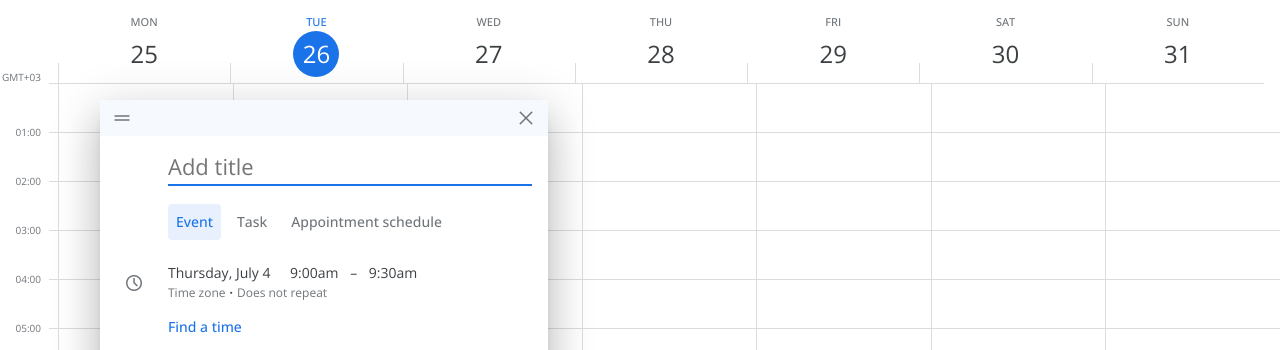
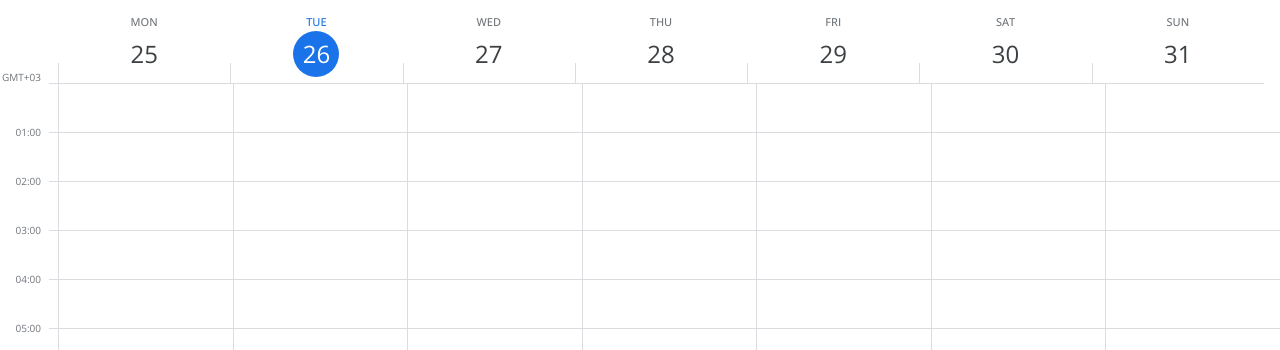
Before and after one commit to gretawix/calendar, a plain HTML site: page index.html in a window 1280 px wide. Shown: the top 350 px of the page. Drawn offline with nearby package versions, Linux system fonts and the light colour scheme.

Commit message:
grid styling

```diff
--- a/index.html
+++ b/index.html
@@ -195,7 +195,7 @@
                     </div>
                 </div>
             </div>
-            <div class="event-modal">
+            <!-- <div class="event-modal">
                 <div class="top-controls">
                     <button type="button">
                         <i class="material-symbols-outlined"> drag_handle </i>
@@ -402,7 +402,7 @@
                         <button type="button" class="cta">Save</button>
                     </div>
                 </div>
-            </div>
+            </div> -->
         </section>
     </body>
 </html>
--- a/styles/parts/_calendar-grid.scss
+++ b/styles/parts/_calendar-grid.scss
@@ -5,6 +5,7 @@
     position: relative;
     overflow: hidden;
     z-index: 0;
+    --min-col-width: 81px;
 }
 
 .time-zone-cell {
@@ -60,7 +61,7 @@
 
 .time-grid {
     height: calc(100% - var(--week-days-height));
-    overflow-x: hidden;
+    // overflow-x: hidden;
 }
 
 .week-days,
@@ -76,6 +77,7 @@
         align-items: center;
         padding: 16px 0 6px 0;
         position: relative;
+        min-width: var(--min-col-width);
         .divider-vertical {
             position: absolute;
             bottom: 0;
@@ -126,6 +128,7 @@
 .hours-cells-column {
     border-left: 1px solid var(--grey-light);
     padding-right: 12px;
+    min-width: var(--min-col-width);
     background: repeating-linear-gradient(
         var(--white),
         var(--white) 48px,
@@ -136,3 +139,7 @@
 .inner-hour-cell-column {
     height: calc(24 * var(--cell-height));
 }
+.hours-cells-all {
+    max-height: calc(100vh - var(--week-days-height));
+    overflow: auto;
+}
```
Also changed, not shown: styles/style.css, 1 other file.
